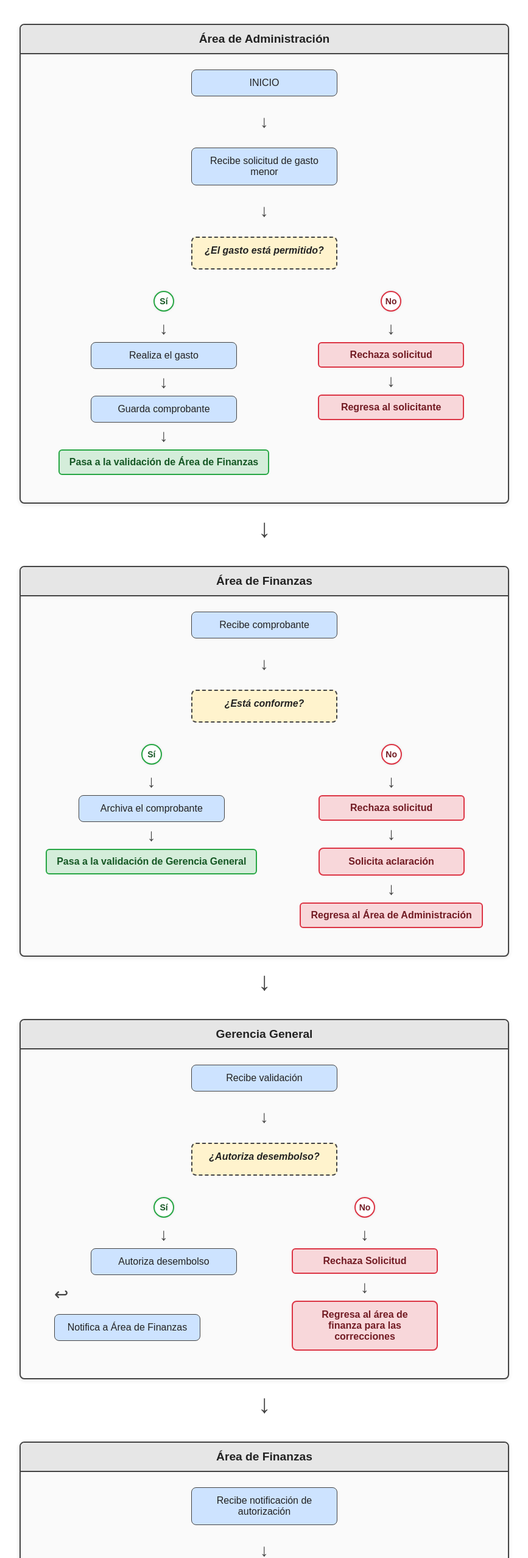
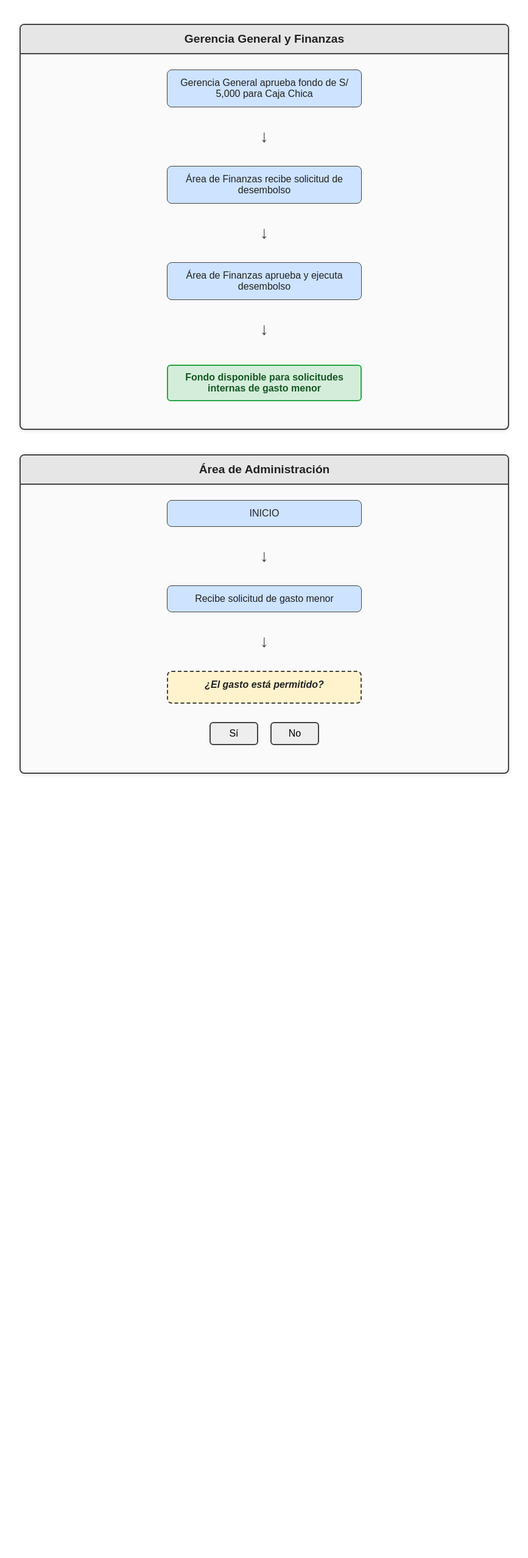
Before and after one commit to HunterAr-23/ALMA_SAC, a plain HTML site: page index.html in a window 1280 px wide. Shown: the part 69-2624 px from the top of the page at 61% size, without its empty margins (206-1073 px from the left). After the commit the page ends 1398 px from the top, so only its background shows below. Drawn offline with Linux system fonts and the light colour scheme.

Commit message:
Update index.html

```diff
--- a/index.html
+++ b/index.html
@@ -2,7 +2,7 @@
 <html lang="es">
 <head>
   <meta charset="UTF-8" />
-  <title>Diagrama de Proceso: Caja Chica</title>
+  <title>Proceso Interactivo de Caja Chica</title>
   <style>
     :root {
       --color-bg-step: #cde3ff;
@@ -31,6 +31,9 @@
       margin: 0;
       padding: 20px;
       color: var(--color-text-step);
+      display: flex;
+      flex-direction: column;
+      align-items: center;
     }
 
     h2 {
@@ -42,14 +45,16 @@
     .swimlane {
       border: 2px solid var(--color-border-step);
       border-radius: 8px;
-      margin-bottom: 20px;
+      margin-bottom: 40px;
       max-width: 800px;
-      margin-left: auto;
-      margin-right: auto;
+      width: 100%;
       background: #fafafa;
       box-shadow: 0 2px 6px rgba(0,0,0,0.1);
       padding-bottom: 20px;
       position: relative;
+      display: flex;
+      flex-direction: column;
+      align-items: center;
     }
 
     .lane-title {
@@ -61,6 +66,7 @@
       font-size: 1.2rem;
       border-radius: 6px 6px 0 0;
       user-select: none;
+      width: 100%;
     }
 
     .lane-content {
@@ -69,6 +75,8 @@
       align-items: center;
       padding: 25px 15px;
       gap: 20px;
+      width: 100%;
+      max-width: 320px;
     }
 
     .step {
@@ -76,7 +84,8 @@
       border: 1.5px solid var(--color-border-step);
       border-radius: 8px;
       padding: 12px 20px;
-      width: 240px;
+      width: 100%;
+      max-width: 320px;
       text-align: center;
       font-size: 1rem;
       user-select: none;
@@ -101,13 +110,6 @@
       margin: 8px 0;
     }
 
-    .end {
-      background: var(--color-bg-error);
-      border: 2px solid var(--color-border-error);
-      color: var(--color-text-error);
-      font-weight: 600;
-    }
-
     .success {
       background-color: var(--color-bg-success);
       border: 2px solid var(--color-border-success);
@@ -115,9 +117,11 @@
       font-weight: 600;
       padding: 10px 16px;
       border-radius: 6px;
-      width: auto;
-      min-width: 240px;
+      width: 100%;
+      max-width: 320px;
       box-sizing: border-box;
+      margin-top: 10px;
+      text-align: center;
     }
 
     .error {
@@ -127,82 +131,81 @@
       font-weight: 600;
       padding: 10px 16px;
       border-radius: 6px;
-      width: auto;
-      min-width: 240px;
+      width: 100%;
+      max-width: 320px;
+      box-sizing: border-box;
+      margin-top: 10px;
+      text-align: center;
+    }
+
+    .btn-group {
+      display: flex;
+      justify-content: center;
+      gap: 20px;
+      margin-top: 10px;
+    }
+
+    button {
+      padding: 8px 22px;
+      font-size: 1rem;
+      border-radius: 6px;
+      border: 2px solid var(--color-border-step);
+      cursor: pointer;
+      background-color: #eee;
+      transition: background-color 0.3s ease;
+      min-width: 80px;
+      user-select: none;
+    }
+
+    button:hover {
+      background-color: #ddd;
+    }
+
+    button:focus {
+      outline: none;
+      border-color: #333;
+      background-color: #ccc;
+    }
+
+    .hidden {
+      display: none !important;
+    }
+.arrow, .transition-arrow {
+  font-size: 28px;
+  color: var(--arrow-color);
+  user-select: none;
+
+  display: flex;
+  justify-content: center;  /* Centrado horizontal */
+  align-items: center;      /* Centrado vertical */
+  height: 40px;             /* Altura para que el alineamiento vertical funcione */
+  width: 100%;              /* Que ocupe todo el ancho del contenedor padre */
+  margin: 8px 0;
   box-sizing: border-box;
 }
 
-    .branch-container {
-      display: flex;
-      justify-content: center;
-      gap: 70px;
-      margin-top: 15px;
-      flex-wrap: wrap;
-    }
-
-    .branch {
-      display: flex;
-      flex-direction: column;
-      align-items: center;
-      min-width: 260px;
-      position: relative;
-    }
-
-    .circle-label {
-      width: var(--circle-size);
-      height: var(--circle-size);
-      border-radius: 50%;
-      border: 2px solid var(--color-border-step);
-      display: flex;
-      align-items: center;
-      justify-content: center;
-      font-weight: bold;
-      font-size: var(--circle-font-size);
-      user-select: none;
-      margin-bottom: 6px;
-      background-color: #fff;
-      box-shadow: 0 0 4px rgba(0,0,0,0.1);
-      color: var(--color-text-step);
-    }
-
-    .circle-yes {
-      border-color: var(--color-border-success);
-      color: var(--color-text-success);
-    }
-
-    .circle-no {
-      border-color: var(--color-border-error);
-      color: var(--color-text-error);
-    }
-
-    .transition-arrow {
-      font-size: 42px;
-      color: var(--arrow-color);
-      text-align: center;
-      margin: 0 auto 40px auto;
-      user-select: none;
-      line-height: 1;
-      max-width: 240px;
-      margin-left: auto;
-      margin-right: auto;
-    }
-
-    .inline-flow {
-      display: flex;
-      flex-direction: column;
-      align-items: flex-start;
-      margin-left: -120px;
-      margin-top: 10px;
-      gap: 10px;
-    }
   </style>
 </head>
 <body>
 
 <h2>Proceso de Administración de Caja Chica – ALMA SAC</h2>
+<!-- Inicio del proceso: Aprobación y desembolso de fondo para Caja Chica -->
+<div class="swimlane" id="inicioFondo">
+  <div class="lane-title">Gerencia General y Finanzas</div>
+  <div class="lane-content">
+    <div class="step">Gerencia General aprueba fondo de S/ 5,000 para Caja Chica</div>
+    <div class="arrow">↓</div>
+    <div class="step">Área de Finanzas recibe solicitud de desembolso</div>
+    <div class="arrow">↓</div>
+    <div class="step">Área de Finanzas aprueba y ejecuta desembolso</div>
+    <div class="arrow">↓</div>
+    <div class="step success">Fondo disponible para solicitudes internas de gasto menor</div>
+  </div>
+</div>
 
-<!-- Las áreas del proceso -->
-<div class="swimlane">
+
+<!-- Área de Administración -->
+<div class="swimlane" id="areaAdmin">
   <div class="lane-title">Área de Administración</div>
   <div class="lane-content">
     <div class="step">INICIO</div>
@@ -210,9 +213,12 @@
     <div class="step">Recibe solicitud de gasto menor</div>
     <div class="arrow">↓</div>
     <div class="step decision">¿El gasto está permitido?</div>
-    <div class="branch-container">
-      <div class="branch">
-        <div class="circle-label circle-yes">Sí</div>
+    <div class="btn-group">
+      <button id="adminYes">Sí</button>
+      <button id="adminNo">No</button>
+    </div>
+
+    <div id="adminYesFlow" class="hidden">
       <div class="arrow">↓</div>
       <div class="step">Realiza el gasto</div>
       <div class="arrow">↓</div>
@@ -220,8 +226,8 @@
       <div class="arrow">↓</div>
       <div class="step success">Pasa a la validación de Área de Finanzas</div>
     </div>
-      <div class="branch">
-        <div class="circle-label circle-no">No</div>
+
+    <div id="adminNoFlow" class="hidden">
       <div class="arrow">↓</div>
       <div class="step error">Rechaza solicitud</div>
       <div class="arrow">↓</div>
@@ -229,26 +235,30 @@
     </div>
   </div>
 </div>
-</div>
 
-<div class="transition-arrow">↓</div>
+<!-- Flecha general -->
+<div class="arrow" id="arrowAdminToFin" style="display:none; font-size: 42px; margin-bottom: 40px;">↓</div>
 
-<div class="swimlane">
+<!-- Área de Finanzas -->
+<div class="swimlane hidden" id="areaFinanzas">
   <div class="lane-title">Área de Finanzas</div>
   <div class="lane-content">
     <div class="step">Recibe comprobante</div>
     <div class="arrow">↓</div>
     <div class="step decision">¿Está conforme?</div>
-    <div class="branch-container">
-      <div class="branch">
-        <div class="circle-label circle-yes">Sí</div>
+    <div class="btn-group">
+      <button id="finanzasYes">Sí</button>
+      <button id="finanzasNo">No</button>
+    </div>
+
+    <div id="finanzasYesFlow" class="hidden">
       <div class="arrow">↓</div>
       <div class="step">Archiva el comprobante</div>
       <div class="arrow">↓</div>
       <div class="step success">Pasa a la validación de Gerencia General</div>
     </div>
-      <div class="branch">
-        <div class="circle-label circle-no">No</div>
+
+    <div id="finanzasNoFlow" class="hidden">
       <div class="arrow">↓</div>
       <div class="step error">Rechaza solicitud</div>
       <div class="arrow">↓</div>
@@ -258,40 +268,47 @@
     </div>
   </div>
 </div>
-</div>
 
-<div class="transition-arrow">↓</div>
+<!-- Flecha general -->
+<div class="arrow hidden" id="arrowFinToGer" style="font-size: 42px; margin-bottom: 40px;">↓</div>
 
-<div class="swimlane">
+<!-- Gerencia General -->
+<div class="swimlane hidden" id="areaGerencia">
   <div class="lane-title">Gerencia General</div>
   <div class="lane-content">
     <div class="step">Recibe validación</div>
     <div class="arrow">↓</div>
     <div class="step decision">¿Autoriza desembolso?</div>
-    <div class="branch-container">
-      <div class="branch">
-        <div class="circle-label circle-yes">Sí</div>
+    <div class="btn-group">
+      <button id="gerenciaYes">Sí</button>
+      <button id="gerenciaNo">No</button>
+    </div>
+
+    <div id="gerenciaYesFlow" class="hidden">
       <div class="arrow">↓</div>
       <div class="step">Autoriza desembolso</div>
-        <div class="inline-flow">
-          <div class="arrow">↩</div>
-          <div class="step">Notifica a Área de Finanzas</div>
+      <div class="arrow">↓</div>
+      <div class="step">Ejecuta desembolso</div>
+      <div class="arrow">↓</div>
+      <div class="step success">Notifica a Área de Finanzas y solicitante</div>
     </div>
-      </div>
-      <div class="branch">
-        <div class="circle-label circle-no">No</div>
+
+    <div id="gerenciaNoFlow" class="hidden">
       <div class="arrow">↓</div>
-        <div class="step error">Rechaza Solicitud</div>
+      <div class="step error">Rechaza solicitud</div>
       <div class="arrow">↓</div>
-        <div class="step end">Regresa al área de finanza para las correcciones</div>
-      </div>
+      <div class="step error">Solicita aclaración</div>
+      <div class="arrow">↓</div>
+      <div class="step error">Regresa al Área de Administración</div>
     </div>
   </div>
 </div>
 
-<div class="transition-arrow">↓</div>
+<!-- Flecha Gerencia a Finanzas coordinación desembolso -->
+<div class="arrow hidden" id="arrowGerToFinCoord" style="font-size: 42px; margin-bottom: 40px;">↓</div>
 
-<div class="swimlane">
+<!-- Nueva Área de Finanzas: recibe notificación y coordina desembolso -->
+<div class="swimlane hidden" id="areaFinanzasCoord">
   <div class="lane-title">Área de Finanzas</div>
   <div class="lane-content">
     <div class="step">Recibe notificación de autorización</div>
@@ -300,9 +317,11 @@
   </div>
 </div>
 
-<div class="transition-arrow">↓</div>
+<!-- Flecha coordinación desembolso a administración -->
+<div class="arrow hidden" id="arrowFinCoordToAdmin" style="font-size: 42px; margin-bottom: 40px;">↓</div>
 
-<div class="swimlane">
+<!-- Nueva Área de Administración: recibe confirmación y realiza desembolso -->
+<div class="swimlane hidden" id="areaAdminDesembolso">
   <div class="lane-title">Área de Administración</div>
   <div class="lane-content">
     <div class="step">Recibe confirmación para desembolso</div>
@@ -311,5 +330,88 @@
   </div>
 </div>
 
+<script>
+  function showFlow(flowIdToShow, flowsToHide) {
+    document.getElementById(flowIdToShow).classList.remove('hidden');
+    flowsToHide.forEach(id => document.getElementById(id).classList.add('hidden'));
+  }
+
+  // AREA ADMINISTRACION
+  const adminYesBtn = document.getElementById('adminYes');
+  const adminNoBtn = document.getElementById('adminNo');
+
+  adminYesBtn.addEventListener('click', () => {
+    showFlow('adminYesFlow', ['adminNoFlow']);
+    document.getElementById('arrowAdminToFin').style.display = 'block';
+    document.getElementById('areaFinanzas').classList.remove('hidden');
+    showFlow('finanzasYesFlow', ['finanzasNoFlow']);
+    document.getElementById('arrowFinToGer').classList.add('hidden');
+    document.getElementById('areaGerencia').classList.add('hidden');
+
+    // Ocultar flujos finales (coord desembolso)
+    document.getElementById('arrowGerToFinCoord').classList.add('hidden');
+    document.getElementById('areaFinanzasCoord').classList.add('hidden');
+    document.getElementById('arrowFinCoordToAdmin').classList.add('hidden');
+    document.getElementById('areaAdminDesembolso').classList.add('hidden');
+  });
+
+  adminNoBtn.addEventListener('click', () => {
+    showFlow('adminNoFlow', ['adminYesFlow']);
+    document.getElementById('arrowAdminToFin').style.display = 'none';
+    document.getElementById('areaFinanzas').classList.add('hidden');
+    document.getElementById('arrowFinToGer').classList.add('hidden');
+    document.getElementById('areaGerencia').classList.add('hidden');
+    // Ocultar flujos finales
+    document.getElementById('arrowGerToFinCoord').classList.add('hidden');
+    document.getElementById('areaFinanzasCoord').classList.add('hidden');
+    document.getElementById('arrowFinCoordToAdmin').classList.add('hidden');
+    document.getElementById('areaAdminDesembolso').classList.add('hidden');
+  });
+
+  // AREA FINANZAS
+  const finanzasYesBtn = document.getElementById('finanzasYes');
+  const finanzasNoBtn = document.getElementById('finanzasNo');
+
+  finanzasYesBtn.addEventListener('click', () => {
+    showFlow('finanzasYesFlow', ['finanzasNoFlow']);
+    document.getElementById('arrowFinToGer').style.display = 'block';
+    document.getElementById('areaGerencia').classList.remove('hidden');
+    showFlow('gerenciaYesFlow', ['gerenciaNoFlow']);
+  });
+
+  finanzasNoBtn.addEventListener('click', () => {
+    showFlow('finanzasNoFlow', ['finanzasYesFlow']);
+    document.getElementById('arrowFinToGer').style.display = 'none';
+    document.getElementById('areaGerencia').classList.add('hidden');
+    // Ocultar flujos finales
+    document.getElementById('arrowGerToFinCoord').classList.add('hidden');
+    document.getElementById('areaFinanzasCoord').classList.add('hidden');
+    document.getElementById('arrowFinCoordToAdmin').classList.add('hidden');
+    document.getElementById('areaAdminDesembolso').classList.add('hidden');
+  });
+
+  // GERENCIA GENERAL
+  const gerenciaYesBtn = document.getElementById('gerenciaYes');
+  const gerenciaNoBtn = document.getElementById('gerenciaNo');
+
+  gerenciaYesBtn.addEventListener('click', () => {
+    showFlow('gerenciaYesFlow', ['gerenciaNoFlow']);
+
+    // Mostrar coordinación desembolso de Finanzas y Admin desembolso
+    document.getElementById('arrowGerToFinCoord').classList.remove('hidden');
+    document.getElementById('areaFinanzasCoord').classList.remove('hidden');
+    document.getElementById('arrowFinCoordToAdmin').classList.remove('hidden');
+    document.getElementById('areaAdminDesembolso').classList.remove('hidden');
+  });
+
+  gerenciaNoBtn.addEventListener('click', () => {
+    showFlow('gerenciaNoFlow', ['gerenciaYesFlow']);
+    document.getElementById('arrowGerToFinCoord').classList.add('hidden');
+    document.getElementById('areaFinanzasCoord').classList.add('hidden');
+    document.getElementById('arrowFinCoordToAdmin').classList.add('hidden');
+    document.getElementById('areaAdminDesembolso').classList.add('hidden');
+  });
+</script>
+
 </body>
 </html>
```
Lines whose indentation alone changed are shown as unchanged.
